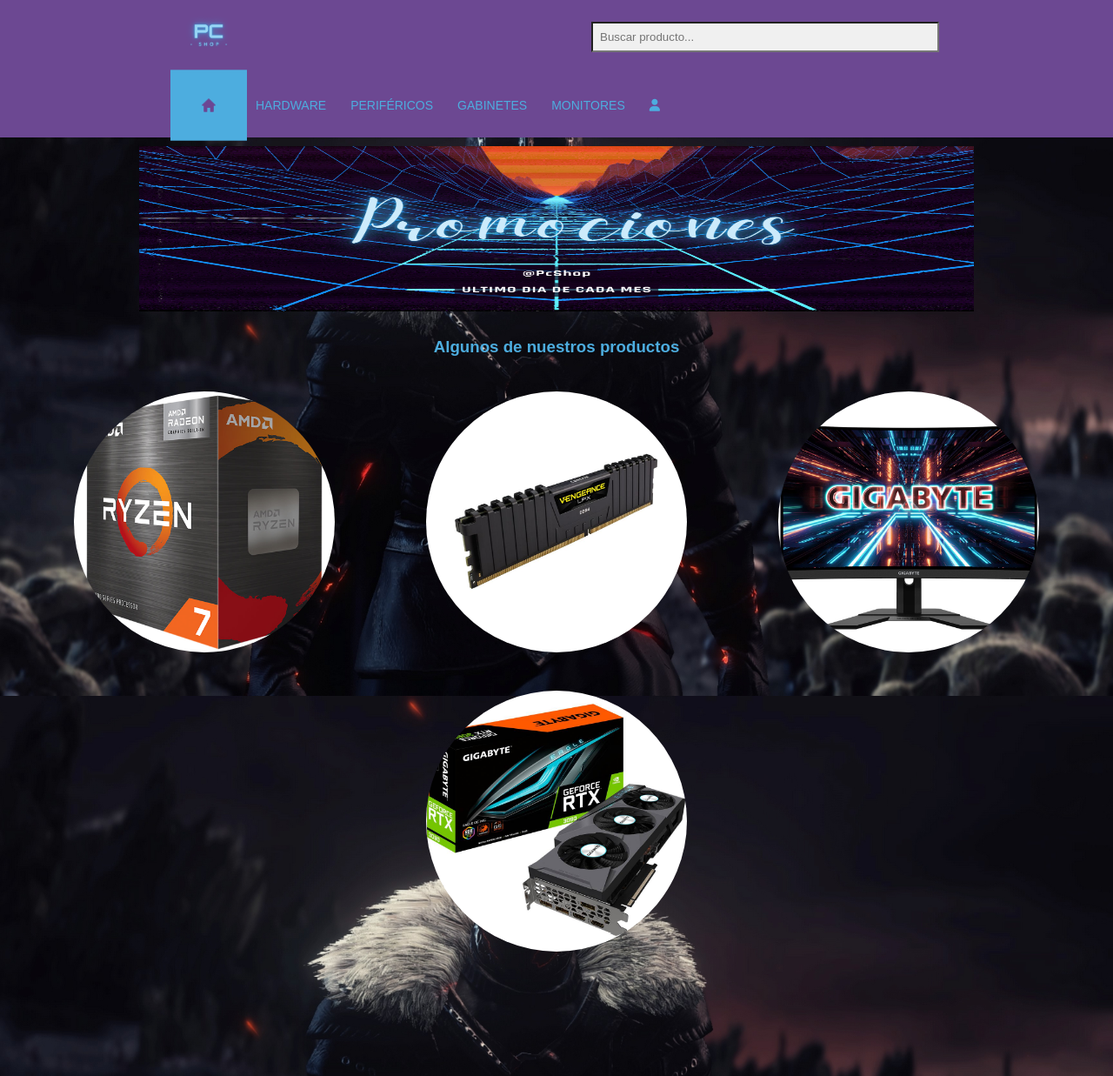
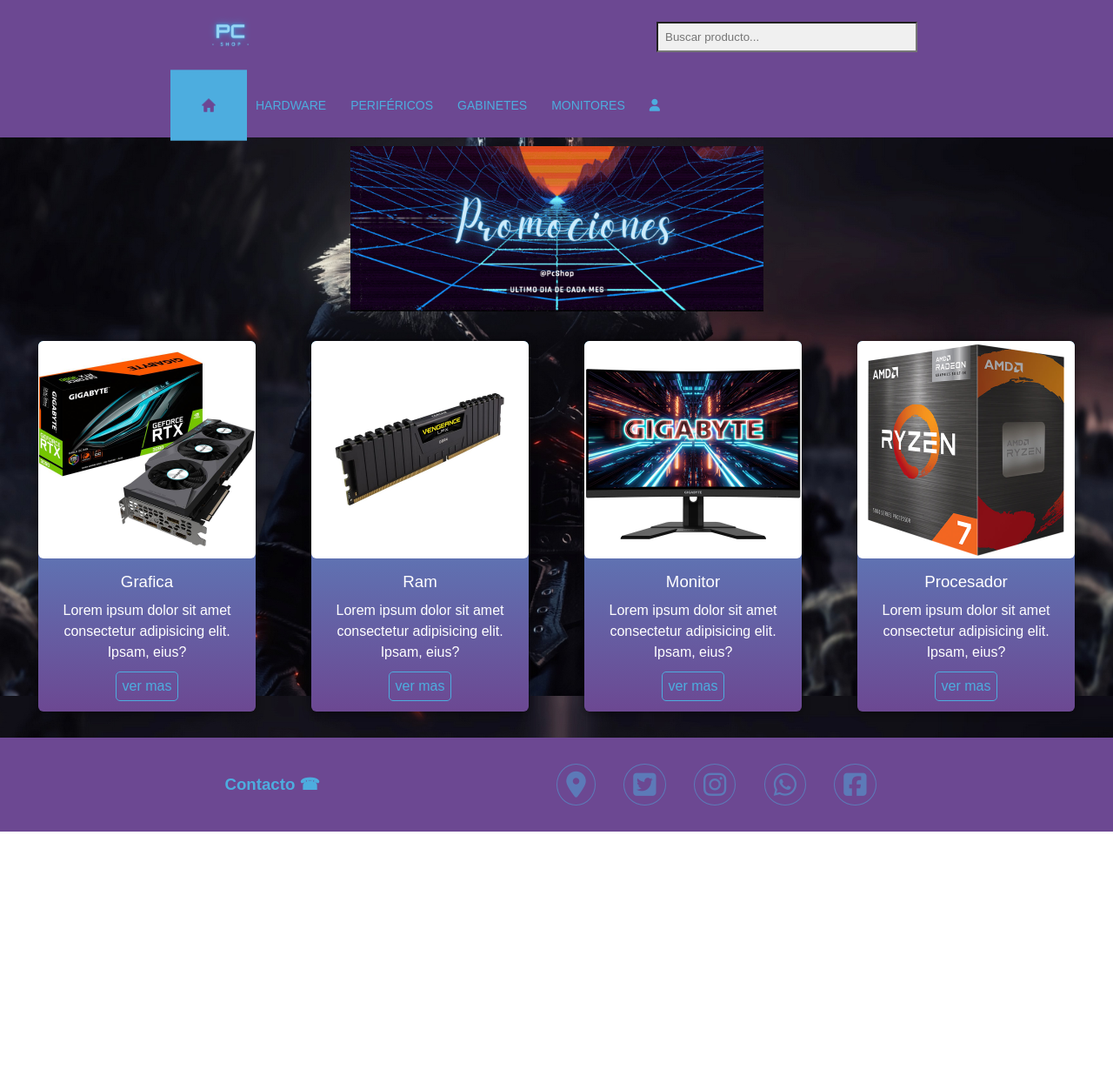
Before and after one commit to MatiasFLopez/Proyecto1, a plain HTML site: page index.html in a window 1280 px wide. Shown: the top 1237 px of the page at 87% size. After the commit the page ends 956 px from the top, so only its background shows below. Drawn offline with nearby package versions, Linux system fonts and the light colour scheme; a web font is replaced by a local one.

Commit message:
cambios index y css

```diff
--- a/css/estilos.css
+++ b/css/estilos.css
@@ -30,7 +30,7 @@
     display: grid;
     gap: 10px;
     grid-template-columns: repeat(4 ,fr);
-    grid-template-rows: min-content min-content 70% min-content;
+    grid-template-rows: min-content min-content 1fr min-content;
     grid-template-areas:
     "header header header header"
     "aside  aside  aside  aside"
@@ -73,7 +73,7 @@
 
 .search input {
     background-color: #f0f0f0;
-    width: 400px;
+    width: 300px;
     padding: 8px;
 }
 
@@ -227,12 +227,117 @@
     display: none;
 }
 
+/* Contenido de aside */
+
+aside {
+    display: flex;
+    justify-content: center;
+}
+aside img {
+    width: 100%;
+    height: 190px;
+}
+
+/* Contenido de main */
+
+.container {
+    display: flex;
+    justify-content: space-evenly;
+    align-items: center;
+    flex-wrap: wrap;
+
+}
+
+.card {
+    width: 250px;
+    margin: 20px;
+    border-radius: 6px;
+    background-image: linear-gradient(to bottom, #4daddf , #6c4892);
+    box-shadow: 0px 1px 10px rgba(0, 0, 0, 0.5);
+    cursor: default;
+    transition: all 400ms ease;
+}
+
+.card:hover {
+    box-shadow: 5px 20px 5px rgba(0, 0, 0, 0.5);
+    transform: translateY(-3%);
+}
+
+.card img {
+    width: 100%;
+    height: 30%;
+    border-radius:6px;
+}
+
+.contenido {
+    text-align: center;
+    padding: 12px;
+}
+
+.contenido p {
+    line-height: 1.5;
+}
+
+.contenido h3 {
+    font-weight: 400;
+    margin-bottom: 10px;
+}
+
+.contenido a {
+    text-decoration: none;
+    display: inline-block;
+    padding: 7px;
+    margin-top: 10px;
+    color: #4daddf;
+    border: 1px solid #4daddf;
+    border-radius: 5px;
+    transition: all 400ms ease;
+}
+
+.contenido a:hover {
+    background: #4daddf;
+    color: #6c4892;
+    transform: scale(1.2);
+}
+
+/* Contenido de footer */
+
+.bg_footer {
+    background-color: #6c4892;
+    padding: 1em 0;
+    margin-top: auto;
+}
+
+.redes a i {
+    font-size: 30px;
+    text-align: center;
+    padding: 8px 10px;
+    color: #4daddf;
+    opacity: calc(0.5);
+    border: 1px solid #4daddf;
+    border-radius: 50%;
+    margin: 14px;
+}
+
+.redes a i:hover {
+    transform: scale(1.4);
+    transition: all 600ms ease;
+    opacity: calc(1);
+}
+
+.df_footer {
+    display: flex;
+    align-items: center;
+    justify-content: space-evenly;
+    color: #4daddf;
+}
+
 /* @media */
 
 @media screen and (max-width: 768px){
     .grid_container{
         grid-template-columns: 1fr;
-        grid-template-rows: min-content min-content 75% min-content;
+        grid-template-rows: min-content min-content 1fr min-content;
         grid-template-areas:
         "header"
         "aside"
@@ -321,75 +426,3 @@
         display: none;
     }
 }
-
-/* Contenido de aside */
-
-aside {
-    display: flex;
-    justify-content: center;
-}
-aside img {
-    width: 75%;
-    height: 190px;
-}
-
-/* Contenido de main */
-
-.productos {
-    display: flex;
-    justify-content: space-evenly;
-    align-items: center;
-    flex-wrap: wrap;
-
-}
-
-.productos img {
-    width: 300px;
-    border-radius: 50%;
-    margin: 20px;
-}
-
-h3 {
-    text-align: center;
-    color: #4daddf;
-    padding: 20px;
-}
-
-.registrarse {
-    width: 300px;
-    margin: 0 auto;
-    padding: 10px;
-    border-radius: 3px;
-}
-
-/* Contenido de footer */
-
-.bg_footer {
-    background-color: #6c4892;
-    padding: 1em 0;
-    margin-top: auto;
-}
-
-.redes a i {
-    font-size: 30px;
-    text-align: center;
-    padding: 8px 10px;
-    color: #4daddf;
-    opacity: calc(0.5);
-    border: 1px solid #4daddf;
-    border-radius: 50%;
-    margin: 15px;
-}
-
-.redes a i:hover {
-    transform: scale(1.4);
-    transition: all 600ms ease;
-    opacity: calc(1);
-}
-
-.df_footer {
-    display: flex;
-    align-items: center;
-    justify-content: space-evenly;
-    color: #4daddf;
-}
--- a/index.html
+++ b/index.html
@@ -64,17 +64,52 @@
     <!-- Cierre Logo + Buscador + Nav -->
     <!-- Banner promocional-->
     <aside>
-        <img src="./img/banner.png" alt="banner promocional">
+        <div data-aos="flip-up"><img src="./img/banner.png" alt="banner promocional"></div>
     </aside>
     <!-- lista de productos de mi sitio-->
     <main class="main">
-        <h3>Algunos de nuestros productos</h3>
-        <section class="productos">
-            <a href="hardware.html" target="_blank"><img src="./img/procesador.jpg" alt="Procesadores"></a>
-            <a href="hardware.html" target="_blank"><img src="./img/memoria.jpg" alt="Rams"></a>
-            <a href="monitores.html" target="_blank"><img src="./img/monitor.jpg" alt="Monitores"></a>
-            <a href="hardware.html" target="_blank"><img src="./img/grafica.jpg" alt="Targetas Graficas"></a>
-        </section>
+        <div class="container">
+            <div class="card">
+                <figure>
+                    <img src="./img/grafica.jpg" alt="">
+                </figure>
+                <div class="contenido">
+                    <h3>Grafica</h3>
+                    <p>Lorem ipsum dolor sit amet consectetur adipisicing elit. Ipsam, eius?</p>
+                    <a href="hardware.html">ver mas</a>
+                </div>
+            </div>
+            <div class="card">
+                <figure>
+                    <img src="./img/memoria.jpg" alt="">
+                </figure>
+                <div class="contenido">
+                    <h3>Ram</h3>
+                    <p>Lorem ipsum dolor sit amet consectetur adipisicing elit. Ipsam, eius?</p>
+                    <a href="hardware.html">ver mas</a>
+                </div>
+            </div>
+            <div class="card">
+                <figure>
+                    <img src="./img/monitor.jpg" alt="">
+                </figure>
+                <div class="contenido">
+                    <h3>Monitor</h3>
+                    <p>Lorem ipsum dolor sit amet consectetur adipisicing elit. Ipsam, eius?</p>
+                    <a href="monitores.html">ver mas</a>
+                </div>
+            </div>
+            <div class="card">
+                <figure>
+                    <img src="./img/procesador.jpg" alt="">
+                </figure>
+                <div class="contenido">
+                    <h3>Procesador</h3>
+                    <p>Lorem ipsum dolor sit amet consectetur adipisicing elit. Ipsam, eius?</p>
+                    <a href="hardware.html">ver mas</a>
+                </div>
+            </div>
+        </div>
     </main>
     <!-- inicio del footer-->
     <footer class="df_footer bg_footer footer">
```
